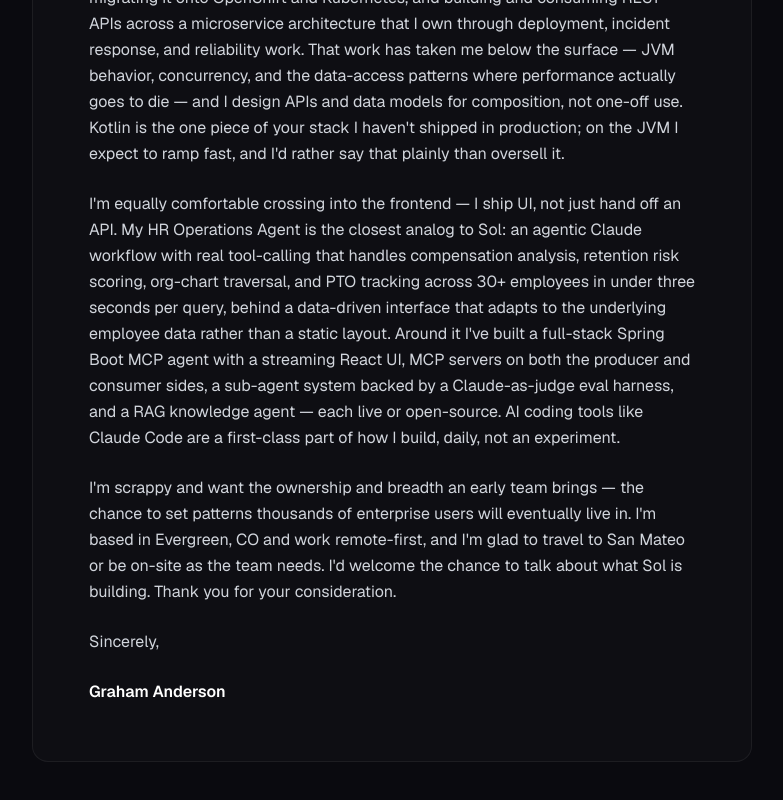
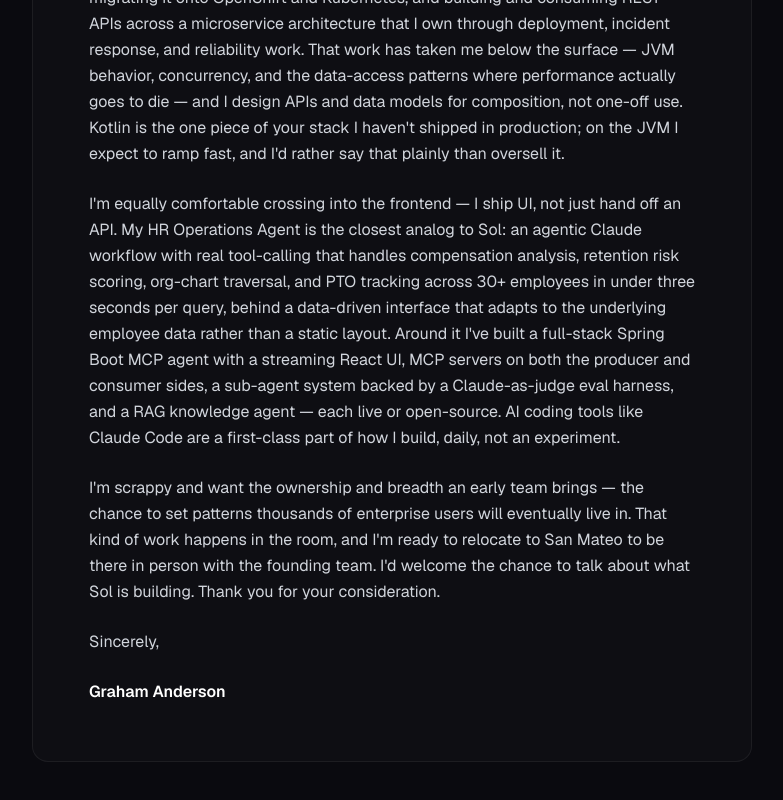
Before and after one commit to Gramman87/portfolio, a Next.js app: page /cover-letter in a window 1280 px wide. Shown: the part 686-1486 px from the top of the page, without its empty margins (248-1031 px from the left). Built offline with nearby package versions, Linux system fonts and the light colour scheme.

Commit message:
Commit to San Mateo relocation in cover letter; align location framing

```diff
--- a/app/cover-letter/page.tsx
+++ b/app/cover-letter/page.tsx
@@ -75,9 +75,9 @@
 
             <p>
               I&apos;m scrappy and want the ownership and breadth an early team brings — the chance
-              to set patterns thousands of enterprise users will eventually live in. I&apos;m based
-              in Evergreen, CO and work remote-first, and I&apos;m glad to travel to San Mateo or be
-              on-site as the team needs. I&apos;d welcome the chance to talk about what Sol is
+              to set patterns thousands of enterprise users will eventually live in. That kind of
+              work happens in the room, and I&apos;m ready to relocate to San Mateo to be there in
+              person with the founding team. I&apos;d welcome the chance to talk about what Sol is
               building. Thank you for your consideration.
             </p>
 
--- a/app/resume/page.tsx
+++ b/app/resume/page.tsx
@@ -29,7 +29,7 @@
               &nbsp;·&nbsp;
               <a href="https://linkedin.com/in/graham-anderson-denver" className="hover:text-violet-400 print:text-gray-600">linkedin.com/in/graham-anderson-denver</a>
             </p>
-            <p className="text-xs text-gray-500 print:text-gray-500 mt-1">Based in Evergreen, CO · remote-first · open to travel &amp; on-site</p>
+            <p className="text-xs text-gray-500 print:text-gray-500 mt-1">Based in Evergreen, CO · open to relocation</p>
           </div>
 
           {/* Summary */}
--- a/components/About.tsx
+++ b/components/About.tsx
@@ -38,7 +38,7 @@
                 maintainable as they evolve.
               </p>
               <p>
-                Based in Evergreen, CO — remote-first and happy to travel or be on-site as the team needs.
+                Based in Evergreen, CO — open to relocating for the right team.
               </p>
             </div>
           </div>
```
